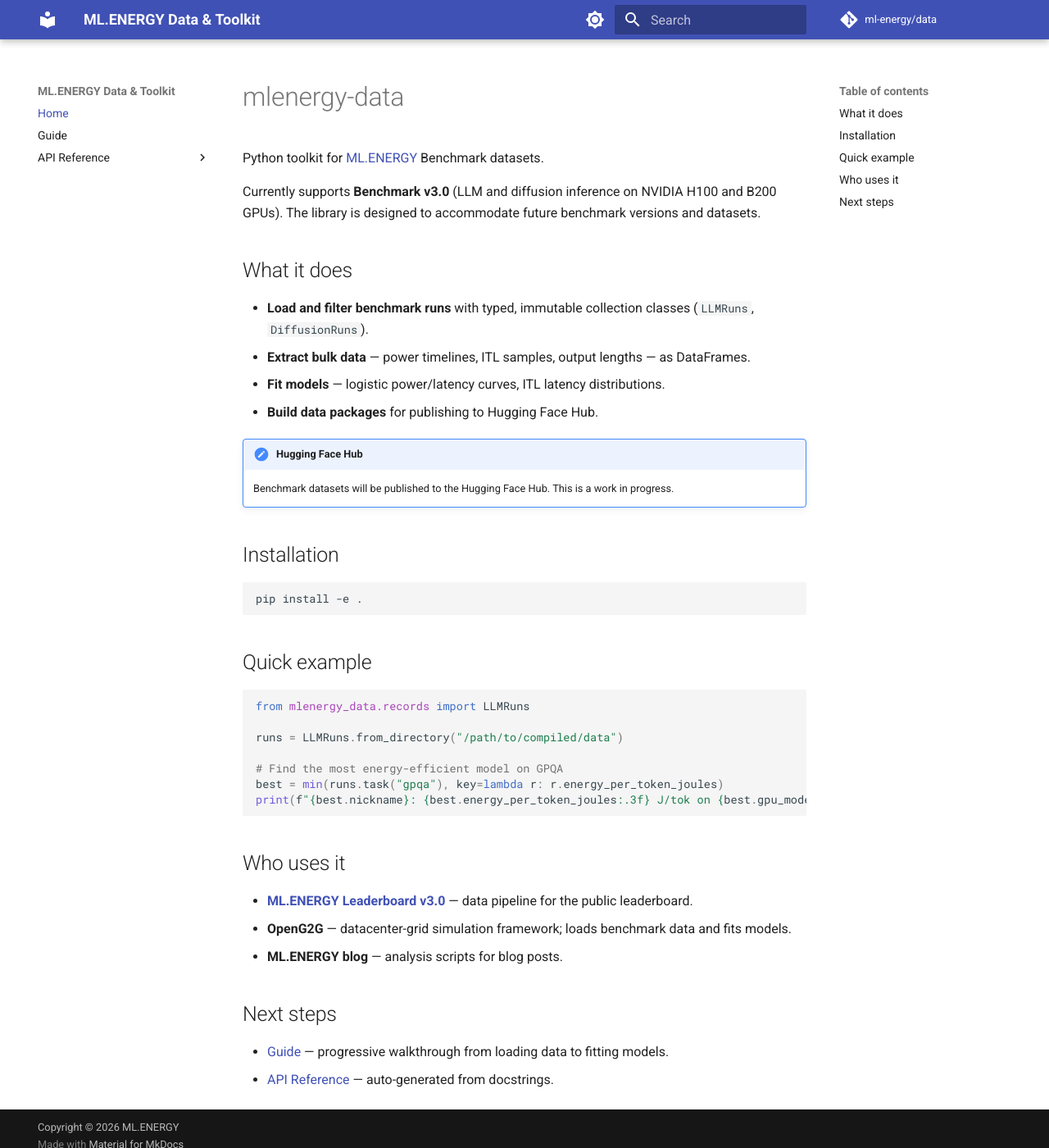
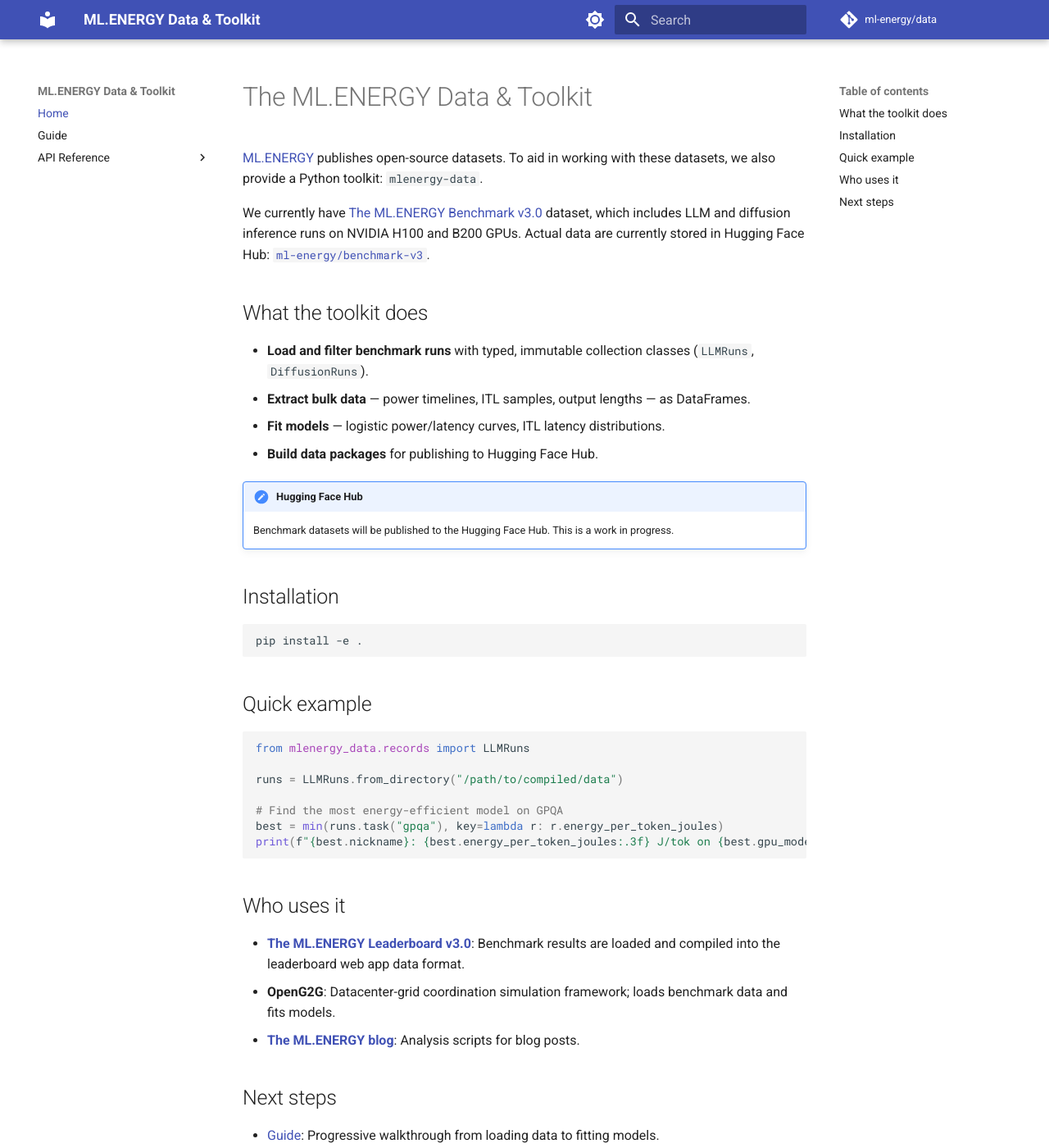
Before and after one commit to ml-energy/data, an MkDocs documentation site: the page built from docs/index.md, in a window 1280 px wide and 1400 px high. Shown: the whole window at 82% size. Built offline with MkDocs 1.6.1 and Material for MkDocs 9.7.7, drawn with Linux system fonts in a browser that asks for light colours; comment, search, counter and statistics services are not loaded; some of the changed text lies outside the part shown.

Commit message:
Update docs/index.md

```diff
--- a/docs/index.md
+++ b/docs/index.md
@@ -1,10 +1,12 @@
-# mlenergy-data
+# The ML.ENERGY Data & Toolkit
 
-Python toolkit for [ML.ENERGY](https://ml.energy) Benchmark datasets.
+[ML.ENERGY](https://ml.energy) publishes open-source datasets.
+To aid in working with these datasets, we also provide a Python toolkit: `mlenergy-data`.
 
-Currently supports **Benchmark v3.0** (LLM and diffusion inference on NVIDIA H100 and B200 GPUs). The library is designed to accommodate future benchmark versions and datasets.
+We currently have [The ML.ENERGY Benchmark v3.0](https://github.com/ml-energy/benchmark) dataset, which includes LLM and diffusion inference runs on NVIDIA H100 and B200 GPUs.
+Actual data are currently stored in Hugging Face Hub: [`ml-energy/benchmark-v3`](https://huggingface.co/datasets/ml-energy/benchmark-v3).
 
-## What it does
+## What the toolkit does
 
 - **Load and filter benchmark runs** with typed, immutable collection classes (`LLMRuns`, `DiffusionRuns`).
 - **Extract bulk data** — power timelines, ITL samples, output lengths — as DataFrames.
@@ -34,11 +36,11 @@
 
 ## Who uses it
 
-- [**ML.ENERGY Leaderboard v3.0**](https://ml.energy/leaderboard) — data pipeline for the public leaderboard.
-- **OpenG2G** — datacenter-grid simulation framework; loads benchmark data and fits models.
-- **ML.ENERGY blog** — analysis scripts for blog posts.
+- [**The ML.ENERGY Leaderboard v3.0**](https://ml.energy/leaderboard): Benchmark results are loaded and compiled into the leaderboard web app data format.
+- **OpenG2G**: Datacenter-grid coordination simulation framework; loads benchmark data and fits models.
+- [**The ML.ENERGY blog**](https://ml.energy/blog): Analysis scripts for blog posts.
 
 ## Next steps
 
-- [Guide](guide.md) — progressive walkthrough from loading data to fitting models.
-- [API Reference](api/records.md) — auto-generated from docstrings.
+- [Guide](guide.md): Progressive walkthrough from loading data to fitting models.
+- [API Reference](api/records.md): Auto-generated from docstrings.
```
